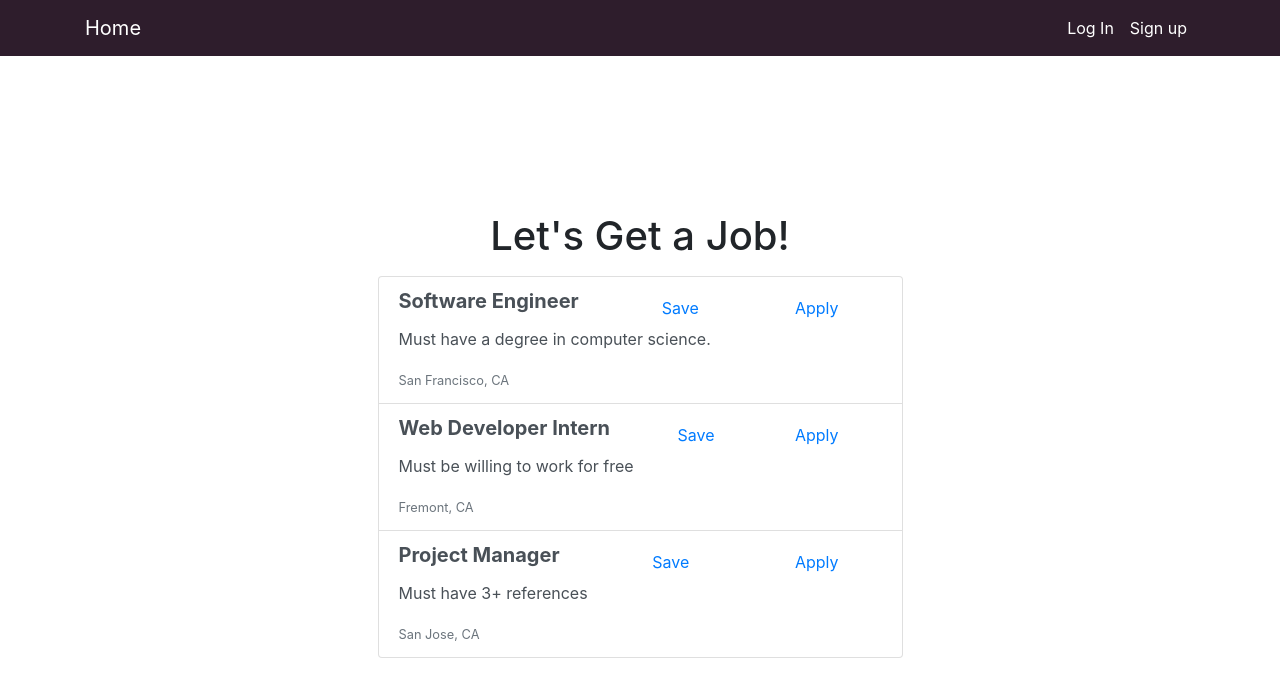
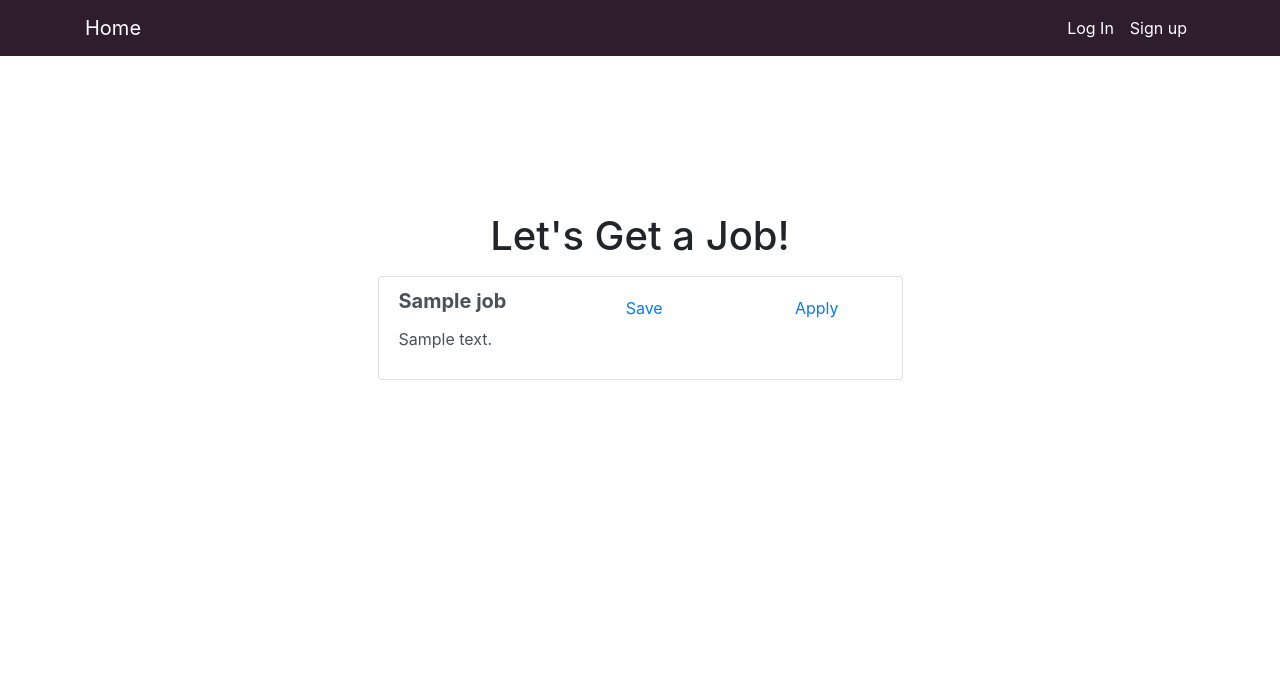
Before and after one commit to backend-project-team3/letsgetyouajob, a Django app: template apps/core/templates/pages/detailed_search_results.html in a window 1280 px wide. Shown: the top 697 px of the page. Run offline with Django 3.2, Linux system fonts and the light colour scheme; the template is opened without the code that fills it: most values are stand-ins (such as "Sample title", 1, 10 or a date in 2020); some libraries are stand-ins or nearby versions.

Commit message:
detailed search results is functioning now

```diff
--- a/apps/core/templates/base.html
+++ b/apps/core/templates/base.html
@@ -60,9 +60,6 @@
                     <a class="nav-link" href="{% url 'search_results' %}">Search</a>
                 </li>
                 <li class="nav-item">
-                    <a class="nav-link" href="{% url 'detailed_search_results' %}">Detailed Search</a>
-                </li>
-                <li class="nav-item">
                     <a class="nav-link" href="{% url 'saved_jobs' %}">Saved Jobs</a>
                 </li>
             </ul> -->
--- a/apps/core/templates/pages/detailed_search_results.html
+++ b/apps/core/templates/pages/detailed_search_results.html
@@ -26,45 +26,16 @@
 
 <!-- Start -->
 
-<div class="list-group">
-  <a href="#" class="list-group-item list-group-item-action flex-column align-items-start">
-    <div class="d-flex w-100 justify-content-between">
-      <h5 class="mb-1">Software Engineer</h5>
-<!--       <small class="text-muted">2 days ago</small> -->
-
-      <button type="button" class="btn btn-link">Save</button>
-      <button type="button" class="btn btn-link">Apply</button>
-    </div>
-    <p class="mb-3">Must have a degree in computer science.</p>
-    <small class="text-muted">San Francisco, CA</small>
-  </a>
-
-  <a href="#" class="list-group-item list-group-item-action flex-column align-items-start">
-    <div class="d-flex w-100 justify-content-between">
-      <h5 class="mb-1">Web Developer Intern</h5>
-<!--       <small class="text-muted">3 days ago</small> -->
-      <button type="button" class="btn btn-link">Save</button>
-      <button type="button" class="btn btn-link">Apply</button>
-    </div>
-    <p class="mb-3">Must be willing to work for free</p>
-    <small class="text-muted">Fremont, CA</small>
-  </a>
-
-  <a href="#" class="list-group-item list-group-item-action flex-column align-items-start">
-    <div class="d-flex w-100 justify-content-between">
-      <h5 class="mb-1">Project Manager</h5>
-<!--       <small class="text-muted">3 days ago</small> -->
-      <button type="button" class="btn btn-link">Save</button>
-      <button type="button" class="btn btn-link">Apply</button>
-    </div>
-    <p class="mb-3">Must have 3+ references</p>
-    <small class="text-muted">San Jose, CA</small>
-  </a>
-</div>
-
-<!-- End -->
-
+  <div class="list-group">
+    <div class="list-group-item list-group-item-action flex-column align-items-start">
+      <div class="d-flex w-100 justify-content-between">
+        <h5 class="mb-1">{{job.title}}</h5>
+        <button type="button" class="btn btn-link">Save</button>
+        <button type="button" class="btn btn-link">Apply</button>
       </div>
+      <p class="mb-3">{{job.description|safe}}</p>
+      </div>
+    </a>
   </div>
 </div>
 
--- a/apps/core/templates/pages/search_results.html
+++ b/apps/core/templates/pages/search_results.html
@@ -38,7 +38,7 @@
 <p>You Searched for: {{search_term}}</p>
 {% for job in job_results %}
 <div class="list-group">
-  <a href="{{job.url}}" class="list-group-item list-group-item-action flex-column align-items-start">
+  <a href="/detailed_search_results/{{job.id}}/" class="list-group-item list-group-item-action flex-column align-items-start">
     <div class="d-flex w-100 justify-content-between">
       <h5 class="mb-1">{{job.title}}</h5>
     </div>
--- a/apps/core/urls.py
+++ b/apps/core/urls.py
@@ -6,6 +6,6 @@ urlpatterns = [
     path('', views.home, name='home'),
     path('about/', views.about, name='about'),
     path('search-results/', views.search_results, name='search_results'),
-    path('detailed-search-results/', views.detailed_search_results, name='detailed_search_results'),
+    path('detailed_search_results/<job_id>/', views.detailed_search_results, name='detailed_search_results'),
     path('saved-jobs/', views.saved_jobs, name='saved_jobs'),
 ]
```
Also changed, not shown: apps/core/views.py (+9 -3 lines).
